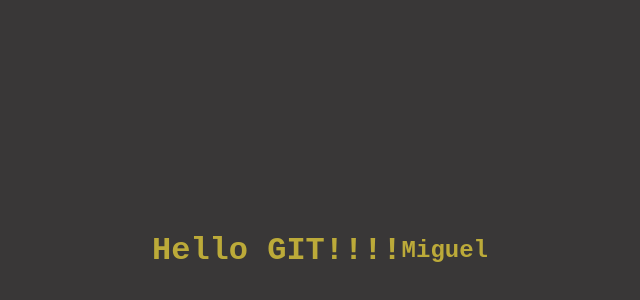
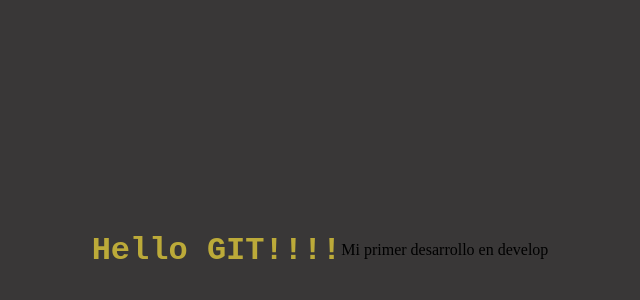
Before and after one commit to mmercado4/hello_git_mms, a plain HTML site: page index.html in a window 1280 px wide. Shown: the part 150-450 px from the top of the page, without its empty margins (320-960 px from the left). Drawn offline with Linux system fonts and the light colour scheme.

Commit message:
Primer commit en develope

```diff
--- a/index.html
+++ b/index.html
@@ -10,7 +10,7 @@
 
 <body>
     <h1>Hello GIT!!!!</h1>
-    <h2>Miguel</h2>
+    <p>Mi primer desarrollo en develop</p>
 </body>
 
 </html>
```
